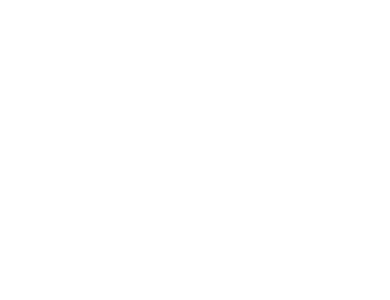
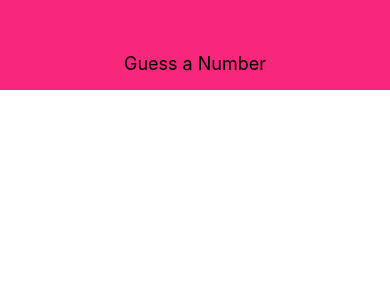
Before and after one commit to christerforsgren91/native_number_game, a React Native app: screen / in a window 390 px wide. Shown: the top 300 px of the page. Built offline with nearby package versions, Linux system fonts and the light colour scheme.

Commit message:
Add header

```diff
--- a/App.js
+++ b/App.js
@@ -1,15 +1,19 @@
 import React from 'react';
 import { StyleSheet, View } from 'react-native';
+import Header from './components/Header'
 
-export const App = () => {
+const App = () => {
   return (
-    <View>
-
+    <View style={styles.screen} >
+      <Header title='Guess a Number'/>
     </View>
   )
 }
 
+const styles = StyleSheet.create({
+  screen: {
+    flex: 1,
+  }
+});
+
 export default App
-const styles = StyleSheet.create({
-
-});
--- /dev/null
+++ b/components/Header.js
@@ -0,0 +1,27 @@
+import React from 'react'
+import { View, Text, StyleSheet } from 'react-native'
+
+const Header = (props) => {
+  return (
+    <View style={styles.header}>
+      <Text style={styles.headerTitle}>{props.title}</Text>
+    </View>
+  )
+}
+
+const styles = StyleSheet.create({
+  header: {
+    width: '100%',
+    height: 90,
+    paddingTop: 36,
+    backgroundColor: '#f7287b',
+    alignItems: 'center',
+    justifyContent: 'center',
+  },
+  headerTitle: {
+    color: 'black',
+    fontSize: 18,
+  }
+})
+
+export default Header
```
